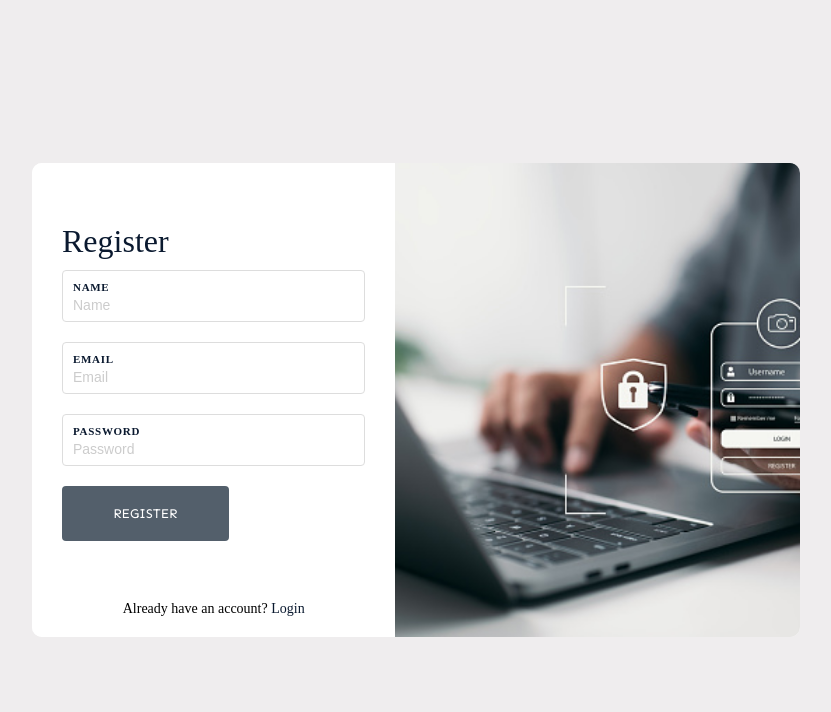
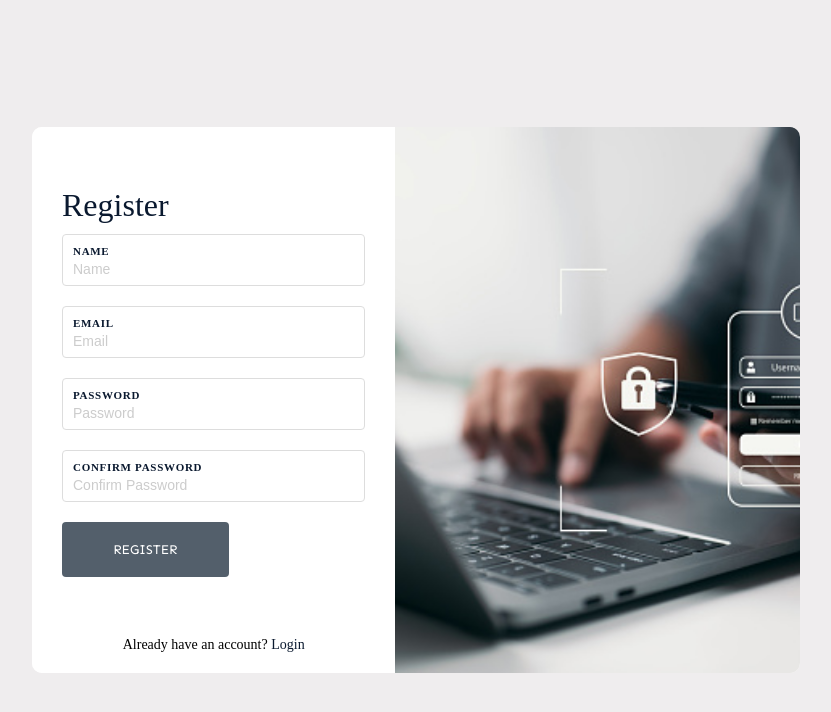
Before and after one commit to shashankmadaan379/E-Infotech-Assignment, a React (Create React App) app in the folder client/: page /register in a window 1280 px wide. Shown: the top 712 px of the page, without its empty margins (224-1055 px from the left). Built offline with nearby package versions, Linux system fonts and the light colour scheme; a web font is replaced by a local one.

Commit message:
Converted normal form to Formik form, formik with yup

```diff
--- a/client/src/App.css
+++ b/client/src/App.css
@@ -363,3 +363,8 @@
 .update-password .update-button:hover {
     background-color: #0a192f;
 }
+
+
+.error-message{
+    color: red;
+}
--- a/client/src/pages/Login.jsx
+++ b/client/src/pages/Login.jsx
@@ -1,18 +1,21 @@
-import React, { useState } from "react";
+import React from "react";
 import signupimage from "../assets/image1.jpg";
 import { Link, useNavigate } from "react-router-dom";
+import { Formik, Form, Field, ErrorMessage } from "formik";
 import axios from "axios";
+import * as Yup from "yup";
+export const validationSchema = Yup.object({
+  email: Yup.string().email().required("Please enter your email"),
+  password: Yup.string().min(6).required("Please enter your password"),
+});
 const Login = () => {
-  const [email, setEmail] = useState("");
-  const [password, setPassword] = useState("");
   const navigate = useNavigate();
-  async function handleSubmit(event) {
-    event.preventDefault();
+  const handleSubmit = async (values) => {
     try {
       const loginUrl = "http://localhost:8000/api/v1/loginUser";
       const response = await axios.post(loginUrl, {
-        email,
-        password,
+        email: values.email,
+        password: values.password,
       });
       if (response) {
         localStorage.setItem("userId", JSON.stringify(response.data.user));
@@ -24,40 +27,56 @@ const Login = () => {
       console.log(error);
       alert("Login failed, Please try again...");
     }
-  }
+  };
   return (
     <div className="container">
       <div className="modal">
         <div className="modal-container">
           <div className="modal-left">
             <h1 className="modal-title">Login</h1>
-            <form onSubmit={handleSubmit}>
+            <Formik
+              initialValues={{
+                email: "",
+                password: "",
+              }}
+              validationSchema={validationSchema}
+              onSubmit={handleSubmit}>
+              {(formik) => (
+                <Form onSubmit={formik.handleSubmit}>
                   <div className="input-block">
                     <label htmlFor="email" className="input-label">
                       Email
                     </label>
-                <input
+                    <Field
                       type="email"
                       autoComplete="off"
                       name="email"
                       placeholder="Email"
                       id="email"
-                  onChange={(event) => setEmail(event.target.value)}
-                  value={email}
+                      className="form-control"
+                    />
+                    <ErrorMessage
+                      name="email"
+                      component="div"
+                      className="error-message"
                     />
                   </div>
                   <div className="input-block">
                     <label htmlFor="password" className="input-label">
                       Password
                     </label>
-                <input
+                    <Field
                       type="password"
                       autoComplete="off"
                       name="password"
                       placeholder="Password"
                       id="password"
-                  onChange={(event) => setPassword(event.target.value)}
-                  value={password}
+                      className="form-control"
+                    />
+                    <ErrorMessage
+                      name="password"
+                      component="div"
+                      className="error-message"
                     />
                   </div>
                   <div className="modal-buttons">
@@ -65,7 +84,9 @@ const Login = () => {
                       Login
                     </button>
                   </div>
-            </form>
+                </Form>
+              )}
+            </Formik>
             <p className="back-to-home">
               Back to Home Page ? <Link to="/">Home</Link>
             </p>
--- a/client/src/pages/Signup.jsx
+++ b/client/src/pages/Signup.jsx
@@ -1,20 +1,27 @@
-import React, { useState } from "react";
+import React from "react";
 import { Link, useNavigate } from "react-router-dom";
 import singupimage from "../assets/image1.jpg";
 import axios from "axios";
+import { Formik, Form, Field, ErrorMessage } from "formik";
+import * as Yup from "yup";
+export const validationSchema = Yup.object({
+  name: Yup.string().min(2).max(25).required("Please enter your name"),
+  email: Yup.string().email().required("Please enter your email"),
+  password: Yup.string().min(6).required("Please enter your password"),
+  confirm_password: Yup.string()
+    .required()
+    .oneOf([Yup.ref("password"), null], "Password must match"),
+});
+
 const Signup = () => {
-  const [name, setName] = useState("");
-  const [email, setEmail] = useState("");
-  const [password, setPassword] = useState("");
   const navigate = useNavigate();
-  async function handleSubmit(event) {
-    event.preventDefault();
+  const handleSubmit = async (values) => {
     try {
       const registerUrl = "http://localhost:8000/api/v1/registerUser";
       const response = await axios.post(registerUrl, {
-        name,
-        email,
-        password,
+        name: values.name,
+        email: values.email,
+        password: values.password,
       });
       if (response) {
         alert("User Registration Successfull !");
@@ -24,54 +31,94 @@ const Signup = () => {
       console.log(error);
       alert("Registration failed, Please try again...");
     }
-  }
+  };
+
   return (
     <div className="container">
       <div className="modal">
         <div className="modal-container">
           <div className="modal-left">
             <h1 className="modal-title">Register</h1>
-            <form onSubmit={handleSubmit}>
+            <Formik
+              initialValues={{
+                name: "",
+                email: "",
+                password: "",
+                confirm_password: "",
+              }}
+              validationSchema={validationSchema}
+              onSubmit={handleSubmit}>
+              {(formik) => (
+                <Form onSubmit={formik.handleSubmit}>
                   <div className="input-block">
                     <label htmlFor="name" className="input-label">
                       Name
                     </label>
-                <input
-                  type="name"
-                  autoComplete="off"
+                    <Field
+                      type="text"
                       name="name"
                       placeholder="Name"
+                      autoComplete="off"
                       id="name"
-                  onChange={(event) => setName(event.target.value)}
-                  value={name}
+                      className="form-control"
+                    />
+                    <ErrorMessage
+                      name="name"
+                      component="div"
+                      className="error-message"
                     />
                   </div>
                   <div className="input-block">
                     <label htmlFor="email" className="input-label">
                       Email
                     </label>
-                <input
+                    <Field
                       type="email"
+                      name="email"
                       autoComplete="off"
-                  name="email"
                       placeholder="Email"
                       id="email"
-                  onChange={(event) => setEmail(event.target.value)}
-                  value={email}
+                      className="form-control"
+                    />
+                    <ErrorMessage
+                      name="email"
+                      component="div"
+                      className="error-message"
                     />
                   </div>
                   <div className="input-block">
                     <label htmlFor="password" className="input-label">
                       Password
                     </label>
-                <input
+                    <Field
                       type="password"
+                      name="password"
                       autoComplete="off"
-                  name="password"
                       placeholder="Password"
                       id="password"
-                  onChange={(event) => setPassword(event.target.value)}
-                  value={password}
+                      className="form-control"
+                    />
+                    <ErrorMessage
+                      name="password"
+                      component="div"
+                      className="error-message"
+                    />
+                  </div>
+                  <div className="input-block">
+                    <label htmlFor="confirm_password" className="input-label">
+                      Confirm Password
+                    </label>
+                    <Field
+                      type="password"
+                      name="confirm_password"
+                      placeholder="Confirm Password"
+                      id="confirm_password"
+                      className="form-control"
+                    />
+                    <ErrorMessage
+                      name="confirm_password"
+                      component="div"
+                      className="error-message"
                     />
                   </div>
                   <div className="modal-buttons">
@@ -79,7 +126,9 @@ const Signup = () => {
                       Register
                     </button>
                   </div>
-            </form>
+                </Form>
+              )}
+            </Formik>
             <p className="sign-up">
               Already have an account? <Link to="/login">Login</Link>
             </p>
```
Lines whose indentation alone changed are shown as unchanged.
